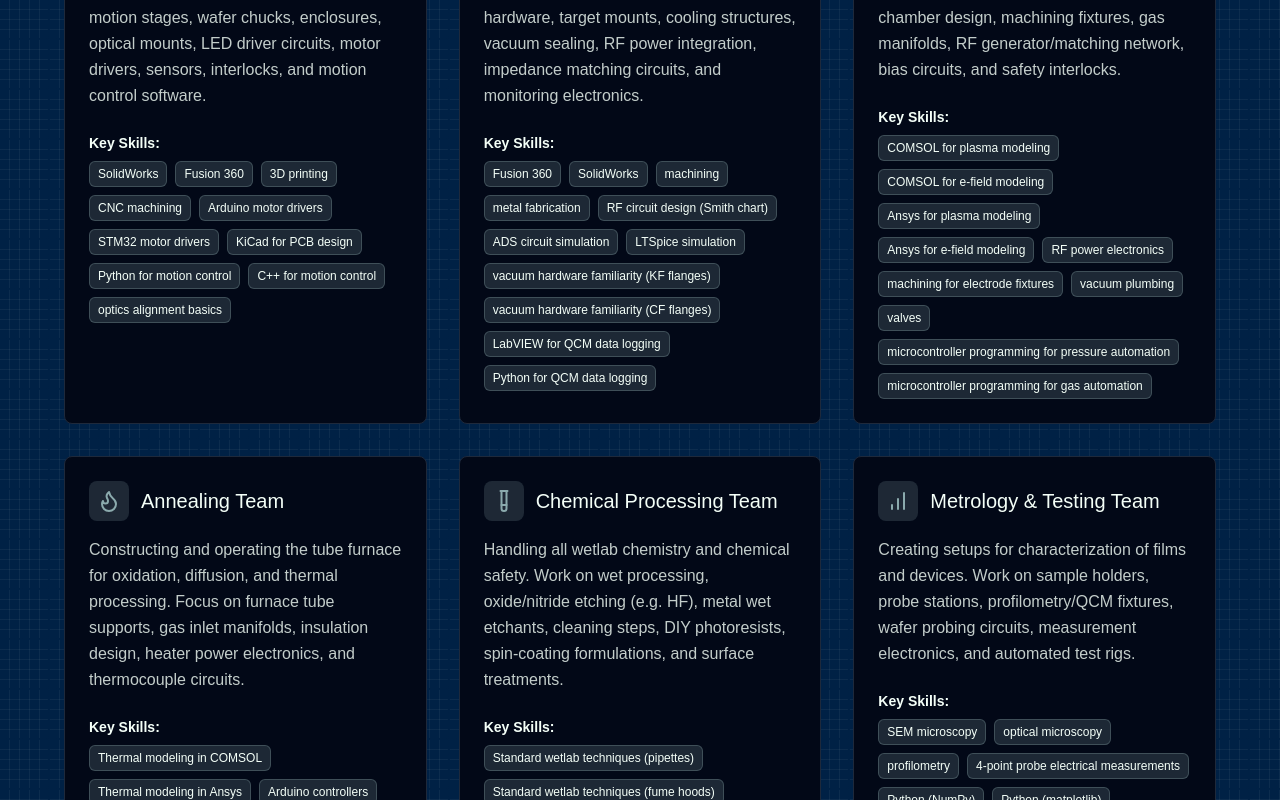
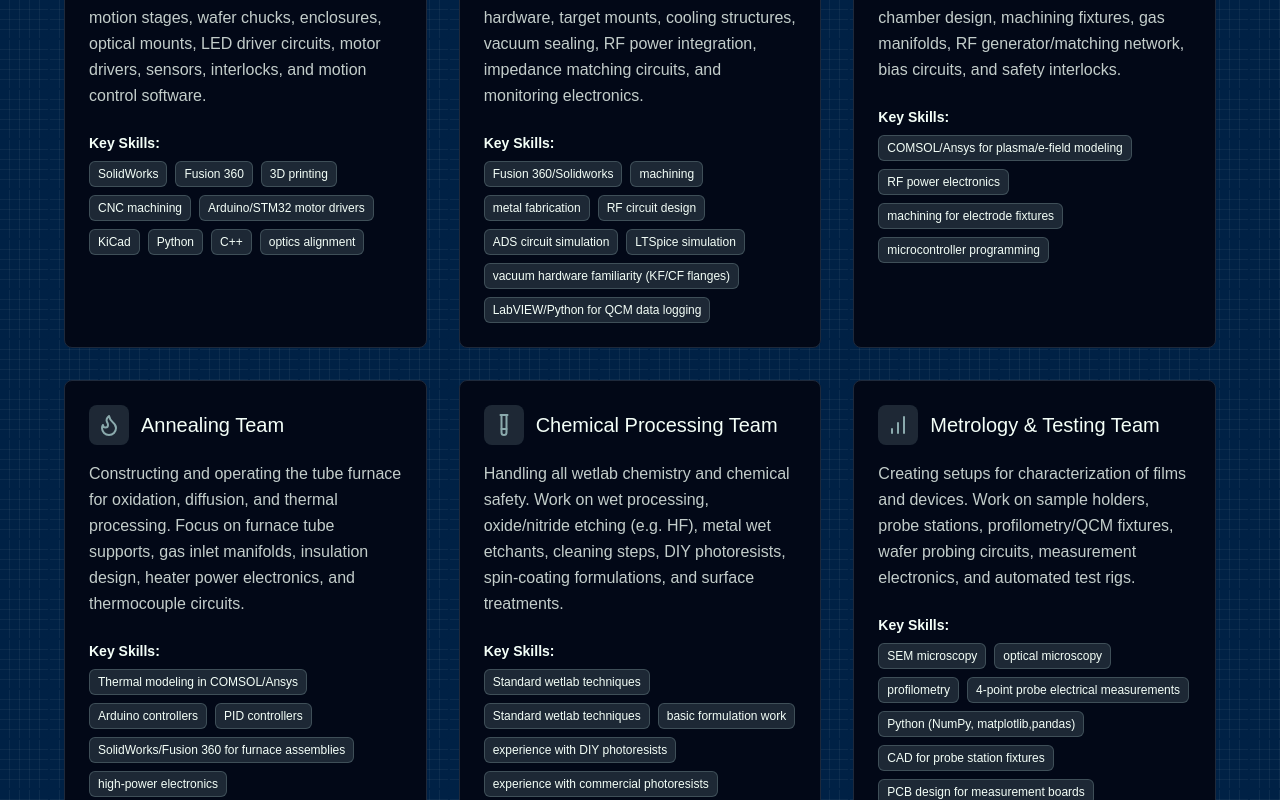
Before and after one commit to ElyTgy/ubc-hackerfab-website, a React (Vite) app: page /teams in a window 1280 px wide. Shown: the part 560-1360 px from the top of the page. Built offline with nearby package versions, Linux system fonts and the light colour scheme; a web font is replaced by a local one.

Commit message:
update teams

```diff
--- a/src/pages/Teams.tsx
+++ b/src/pages/Teams.tsx
@@ -9,43 +9,43 @@ const Teams = () => {
     {
       title: "Lithography Team",
       description: "Building and improving the maskless UV stepper and spin coater. Work on precision motion stages, wafer chucks, enclosures, optical mounts, LED driver circuits, motor drivers, sensors, interlocks, and motion control software.",
-      skills: ["SolidWorks", "Fusion 360", "3D printing", "CNC machining", "Arduino motor drivers", "STM32 motor drivers", "KiCad for PCB design", "Python for motion control", "C++ for motion control", "optics alignment basics"],
+      skills: ["SolidWorks", "Fusion 360", "3D printing", "CNC machining", "Arduino/STM32 motor drivers", "KiCad", "Python", "C++", "optics alignment"],
       icon: Cpu
     },
     {
       title: "Deposition Team",
       description: "Developing the RF sputtering chamber for thin-film deposition. Focus on chamber hardware, target mounts, cooling structures, vacuum sealing, RF power integration, impedance matching circuits, and monitoring electronics.",
-      skills: ["Fusion 360", "SolidWorks", "machining", "metal fabrication", "RF circuit design (Smith chart)", "ADS circuit simulation", "LTSpice simulation", "vacuum hardware familiarity (KF flanges)", "vacuum hardware familiarity (CF flanges)", "LabVIEW for QCM data logging", "Python for QCM data logging"],
+      skills: ["Fusion 360/Solidworks", "machining", "metal fabrication", "RF circuit design", "ADS circuit simulation", "LTSpice simulation", "vacuum hardware familiarity (KF/CF flanges)", "LabVIEW/Python for QCM data logging"],
       icon: Layers
     },
     {
       title: "Etching Team",
       description: "Building the plasma/RIE etcher for anisotropic etching. Work on electrode and chamber design, machining fixtures, gas manifolds, RF generator/matching network, bias circuits, and safety interlocks.",
-      skills: ["COMSOL for plasma modeling", "COMSOL for e-field modeling", "Ansys for plasma modeling", "Ansys for e-field modeling", "RF power electronics", "machining for electrode fixtures", "vacuum plumbing", "valves", "microcontroller programming for pressure automation", "microcontroller programming for gas automation"],
+      skills: ["COMSOL/Ansys for plasma/e-field modeling", "RF power electronics", "machining for electrode fixtures", "microcontroller programming"],
       icon: Zap
     },
     {
       title: "Annealing Team",
       description: "Constructing and operating the tube furnace for oxidation, diffusion, and thermal processing. Focus on furnace tube supports, gas inlet manifolds, insulation design, heater power electronics, and thermocouple circuits.",
-      skills: ["Thermal modeling in COMSOL", "Thermal modeling in Ansys", "Arduino controllers", "PID controllers", "SolidWorks for furnace assemblies", "Fusion 360 for furnace assemblies", "high-power electronics (SSR relays)", "high-power electronics (triac control)", "MATLAB for temperature logging", "Python for temperature logging"],
+      skills: ["Thermal modeling in COMSOL/Ansys", "Arduino controllers", "PID controllers", "SolidWorks/Fusion 360 for furnace assemblies", "high-power electronics", "MATLAB/Python for temperature logging"],
       icon: Flame
     },
     {
       title: "Chemical Processing Team",
       description: "Handling all wetlab chemistry and chemical safety. Work on wet processing, oxide/nitride etching (e.g. HF), metal wet etchants, cleaning steps, DIY photoresists, spin-coating formulations, and surface treatments.",
-      skills: ["Standard wetlab techniques (pipettes)", "Standard wetlab techniques (fume hoods)", "basic formulation work", "experience with DIY photoresists", "experience with commercial photoresists", "familiarity with MSDS documentation"],
+      skills: ["Standard wetlab techniques", "Standard wetlab techniques", "basic formulation work", "experience with DIY photoresists", "experience with commercial photoresists", "familiarity with MSDS documentation"],
       icon: TestTube
     },
     {
       title: "Metrology & Testing Team",
       description: "Creating setups for characterization of films and devices. Work on sample holders, probe stations, profilometry/QCM fixtures, wafer probing circuits, measurement electronics, and automated test rigs.",
-      skills: ["SEM microscopy", "optical microscopy", "profilometry", "4-point probe electrical measurements", "Python (NumPy)", "Python (matplotlib)", "Python (pandas)", "MATLAB for curve fitting", "CAD for probe station fixtures", "PCB design for measurement boards"],
+      skills: ["SEM microscopy", "optical microscopy", "profilometry", "4-point probe electrical measurements", "Python (NumPy, matplotlib,pandas)", "CAD for probe station fixtures", "PCB design for measurement boards"],
       icon: BarChart
     },
     {
       title: "Funding / Marketing",
       description: "Sponsor outreach and grant applications at scale and partnering with UBC faculty for lab space. Managing all people relations in a centralized Customer Relationship Management (CRM) platform and researching potential grant opportunities.",
-      skills: ["CRM platform management", "Grant writing and research", "Media design for social platforms", "Relationship building with faculty and staff", "Sponsor outreach"],
+      skills: ["CRM platform management", "Grant writing and research", "Media design", "Relationship building with faculty", "Sponsor outreach"],
       icon: TrendingUp
     }
   ];
```
